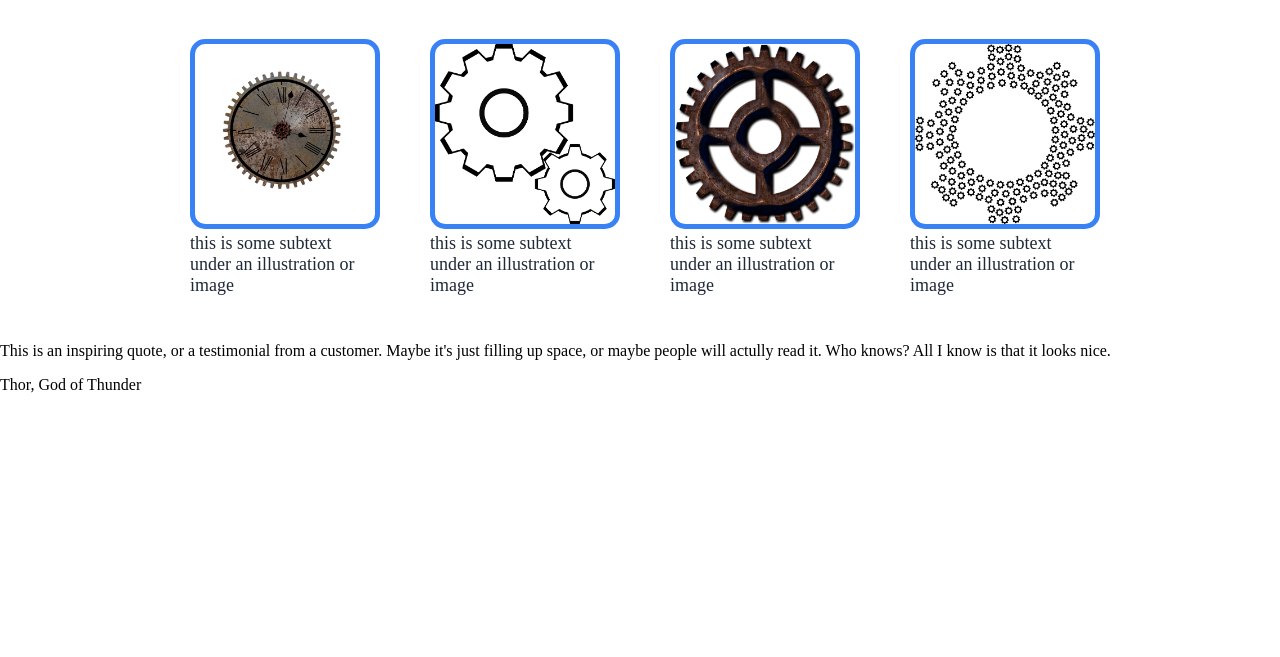
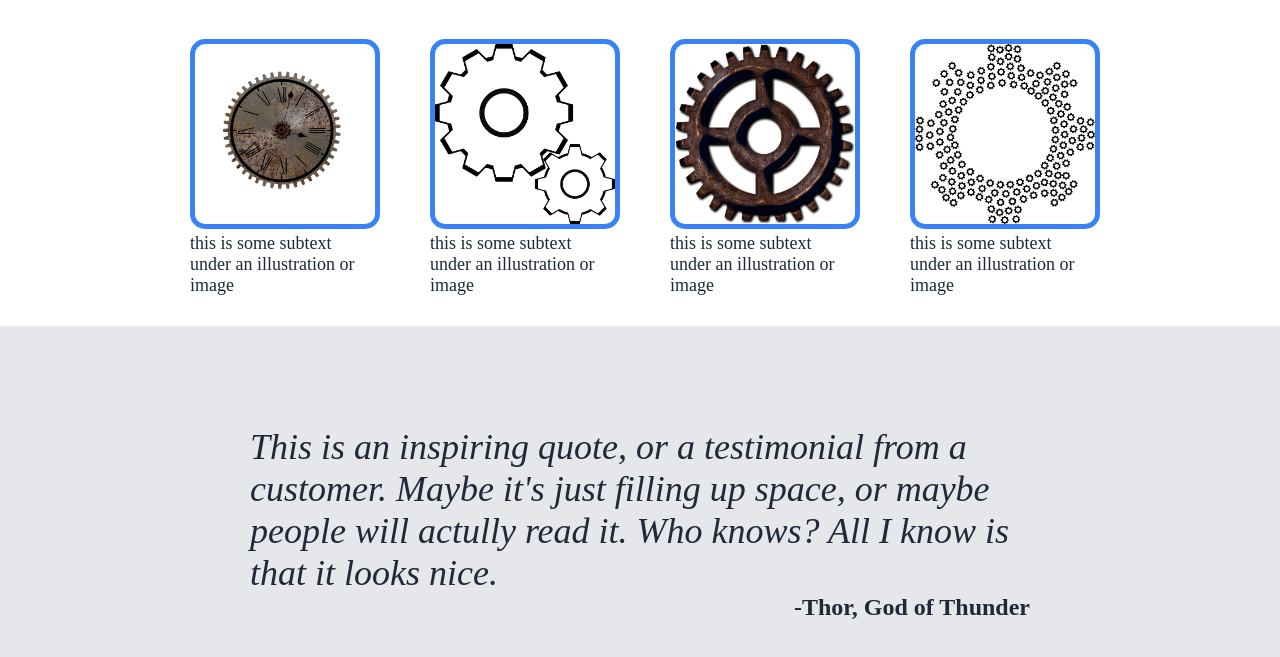
Before and after one commit to clockwocket/odin-landing-page, a plain HTML site: page index.html in a window 1280 px wide. Shown: the part 762-1419 px from the top of the page. Before the commit the page ends 1172 px from the top, so only its background shows below. Drawn offline with Linux system fonts and the light colour scheme.

Commit message:
Add styles for Quote section. Add html for call to action section.

```diff
--- a/index.html
+++ b/index.html
@@ -34,9 +34,9 @@
             <div class="ilusinfo"><img class="ilustration" src="imgs/gears-8613068_640.png" alt="gears in the shape of a gear"><p class="info">this is some subtext under an illustration or image</p></div>
         </div>
     </div>
-    <div class="quote">
+    <div class="quotesect">
         <p class="quote">This is an inspiring quote, or a testimonial from a customer.  Maybe it's just filling up space, or maybe people will actully read it.  Who knows?  All I know is that it looks nice.</p>
-        <p class="credit">Thor, God of Thunder</p>
+        <p class="credit">-Thor, God of Thunder</p>
     </div>
 </body>
 </html>
--- a/styles.css
+++ b/styles.css
@@ -115,3 +115,24 @@ button {
     display: flex;
     justify-content: center;
 }
+
+.quotesect {
+    background-color: #E5E7EB;
+    padding: 100px 250px;
+}
+
+.quote {
+    color: #1F2937;
+    font-size: 36px;
+    font-weight: light;
+    font-style: italic;
+    margin: 0;
+}
+
+.credit {
+    color: #1F2937;
+    font-size: 24px;
+    font-weight: bold;
+    margin: 0;
+    text-align: right;
+}
```
